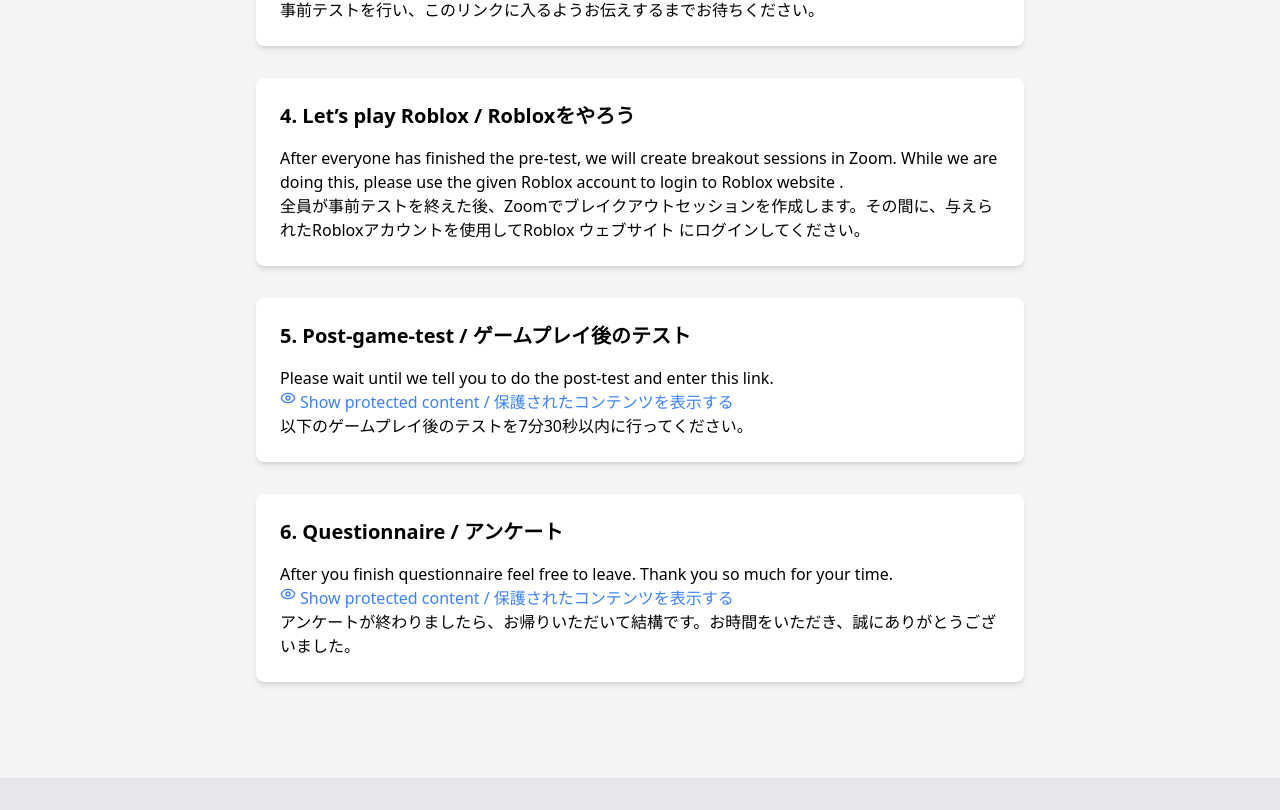
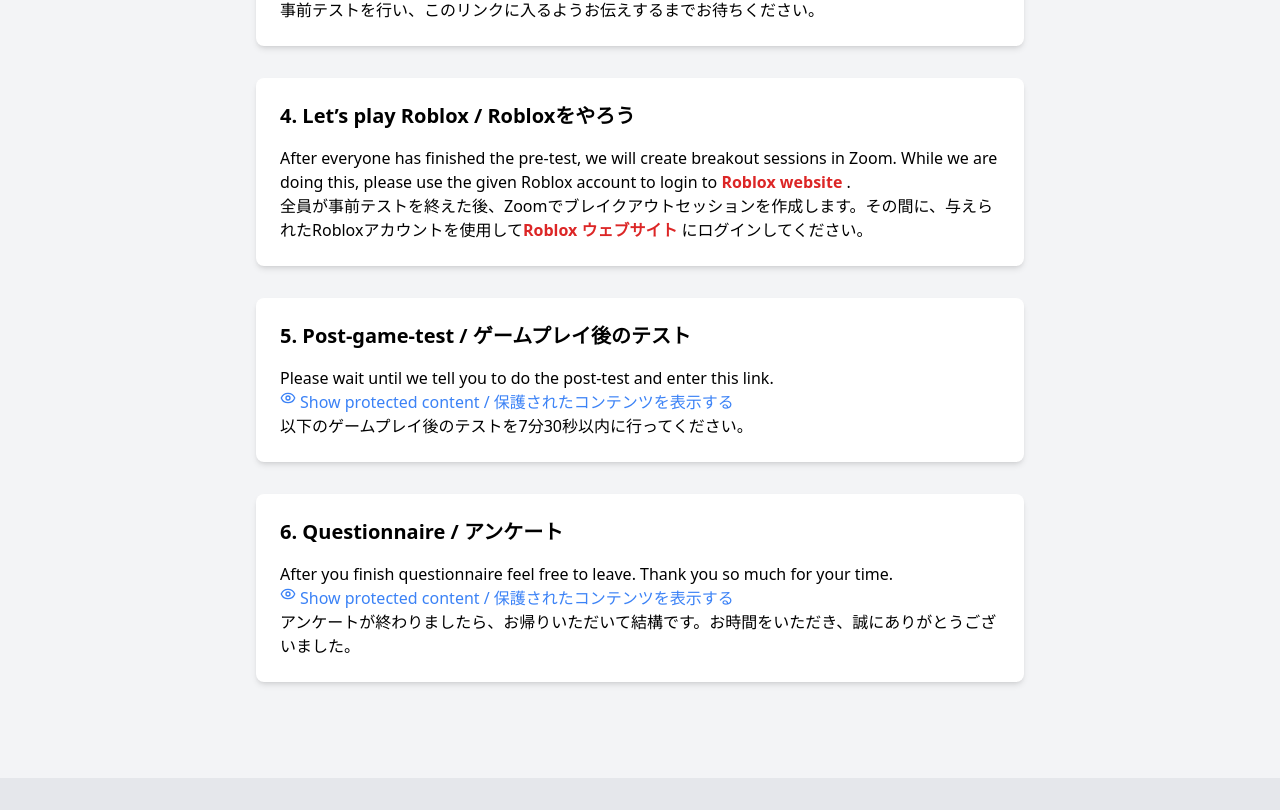
Before and after one commit to taozaza/MetaGuesser, a React (Create React App) app: page / in a window 1280 px wide. Shown: the part 1193-2003 px from the top of the page. Built offline with nearby package versions, Linux system fonts and the light colour scheme.

Commit message:
chore: update color

```diff
--- a/src/data/sections.js
+++ b/src/data/sections.js
@@ -44,14 +44,13 @@
     After everyone has finished the pre-test, we will create
     breakout sessions in Zoom. While we are doing this, please use
     the given Roblox account to login to
-    <span style={{ color: "red", fontWeight: "bold" }}>
+    <span class="font-bold dark:text-red-300 text-red-600">
     Roblox website
     </span>
     .
   </p>
   <p>
-    全員が事前テストを終えた後、Zoomでブレイクアウトセッションを作成します。その間に、与えられたRobloxアカウントを使用してRoblox
-    <span style={{ color: "red", fontWeight: "bold" }}>
+    全員が事前テストを終えた後、Zoomでブレイクアウトセッションを作成します。その間に、与えられたRobloxアカウントを使用して<span class="font-bold dark:text-red-300 text-red-600">Roblox
       ウェブサイト
     </span>
     にログインしてください。
```
